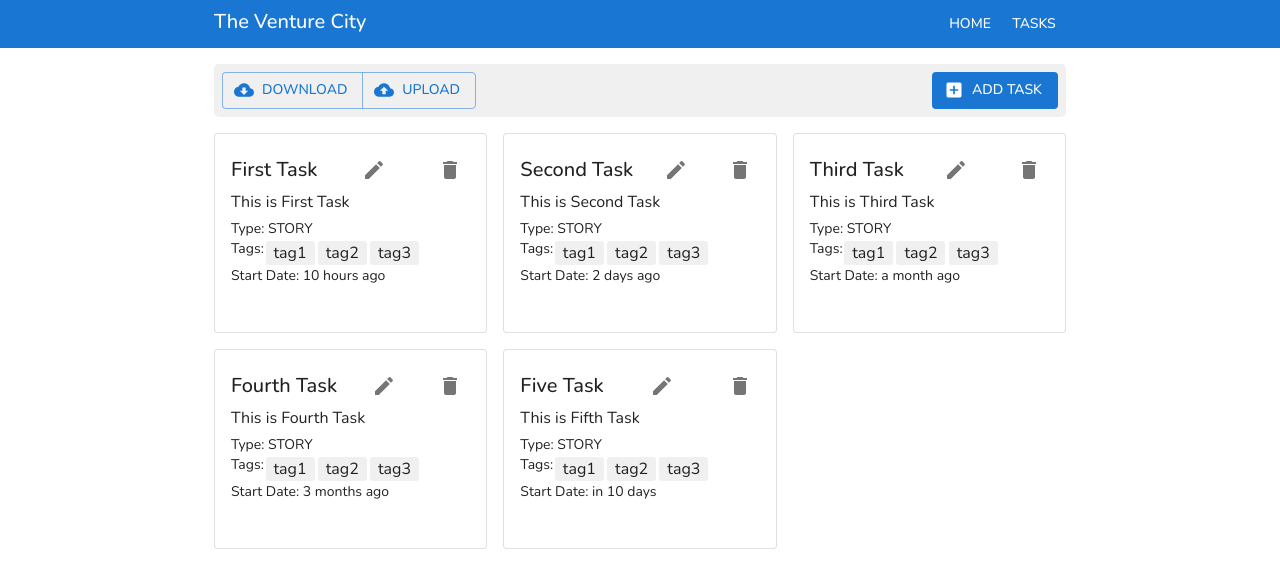
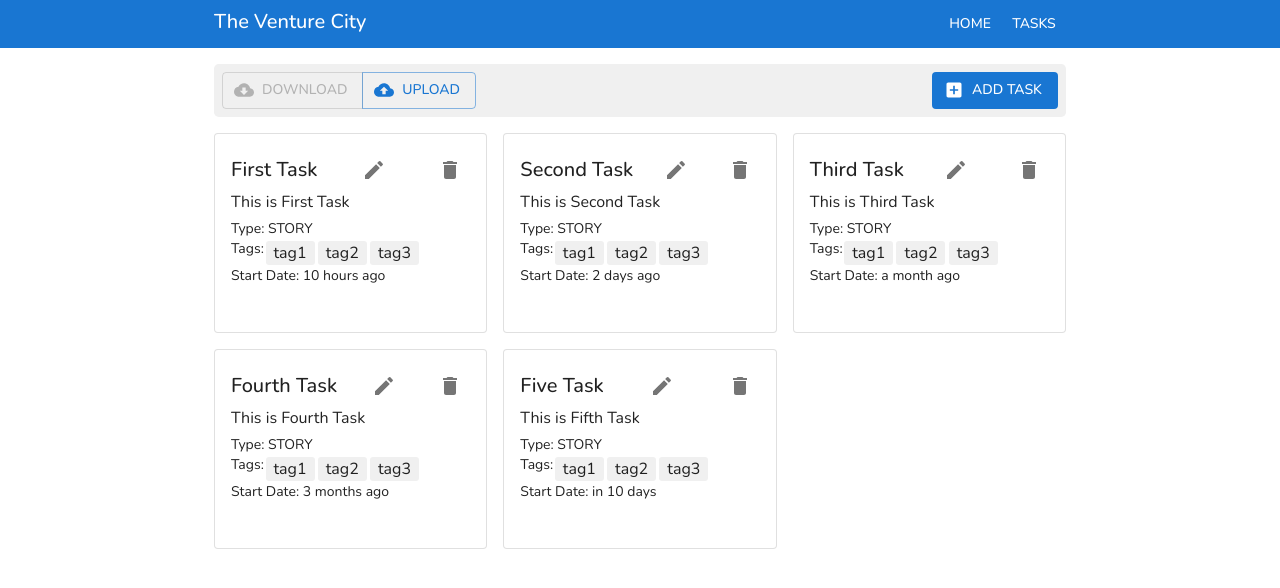
Before and after one commit to AshleyTorray/dockerNestReactPost.io, a React (Create React App) app in the folder frontend/: page /tasks in a window 1280 px wide. Shown: the top 588 px of the page. Built offline with nearby package versions, Linux system fonts and the light colour scheme; no server answers.

Commit message:
refactored FileUploadDownload component

```diff
--- a/frontend/src/components/molecules/FileUploadDownload.tsx
+++ b/frontend/src/components/molecules/FileUploadDownload.tsx
@@ -1,15 +1,54 @@
-import { FC } from 'react';
-
+import { FC, useEffect, useRef } from 'react';
+import { useSelector } from 'react-redux';
 import { Box, Button, ButtonGroup } from '@mui/material';
 import CloudDownloadIcon from '@mui/icons-material/CloudDownload';
 import CloudUploadIcon from '@mui/icons-material/CloudUpload';
+import { RootState } from 'store/store';
+import { createTaskAsync } from 'store/tasks/tasksSlice';
+import { useDispatch, useReadJsonFile } from 'hooks';
+import { downloadFile } from 'utils';
+import { TaskState } from 'typings/interfaces';
 
+const validKeys = ['name', 'description', 'type', 'startDate', 'tags'];
 const FileUploadDownload: FC = () => {
+  const { data: tasks } = useSelector<RootState, TaskState>((state) => state.tasks);
+  const { onFileChange, fileData, error } = useReadJsonFile(validKeys);
+  const dispatch = useDispatch();
+  const fileInput = useRef<HTMLInputElement>(null);
+
+  const handleDownload = () => {
+    const tasksWithoutId = tasks.map(({ id, ...rest }) => rest);
+    downloadFile(tasksWithoutId);
+  };
+
+  //   Trigger the file input to open
+  const handleSelectFile = () => {
+    if (fileInput.current) {
+      fileInput.current.click();
+    }
+  };
+
+  useEffect(() => {
+    if (error) {
+      console.error(error);
+    } else if (fileData) {
+      // Loop through the file data and dispatch each task
+      for (const task of fileData) {
+        dispatch(createTaskAsync(task));
+      }
+    }
+  }, [fileData, error, dispatch]);
+
   return (
     <Box>
       <ButtonGroup variant="outlined">
-        <Button startIcon={<CloudDownloadIcon />}>Download</Button>
-        <Button startIcon={<CloudUploadIcon />}>Upload</Button>
+        <Button startIcon={<CloudDownloadIcon />} onClick={handleDownload} disabled={tasks.length === 0}>
+          Download
+        </Button>
+        <Button startIcon={<CloudUploadIcon />} onClick={handleSelectFile}>
+          <input type="file" accept=".json" ref={fileInput} onChange={onFileChange} hidden />
+          Upload
+        </Button>
       </ButtonGroup>
     </Box>
   );
```
